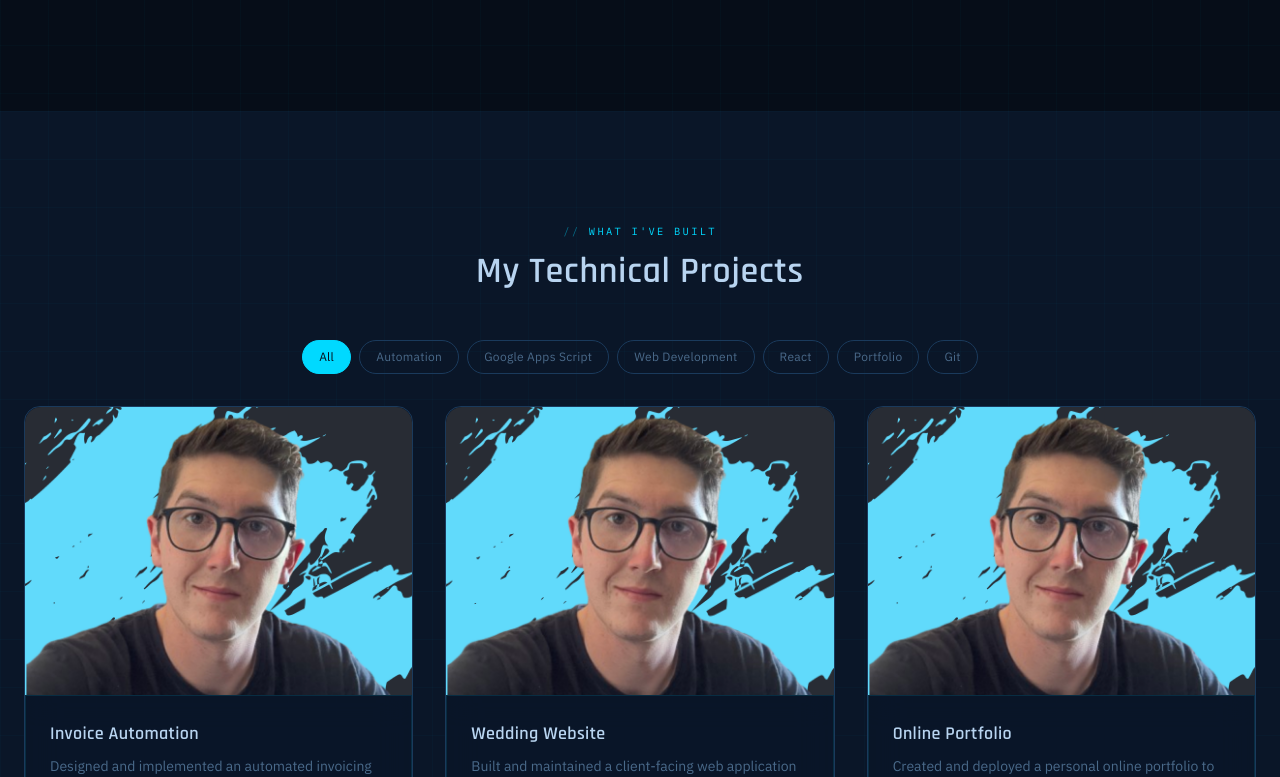
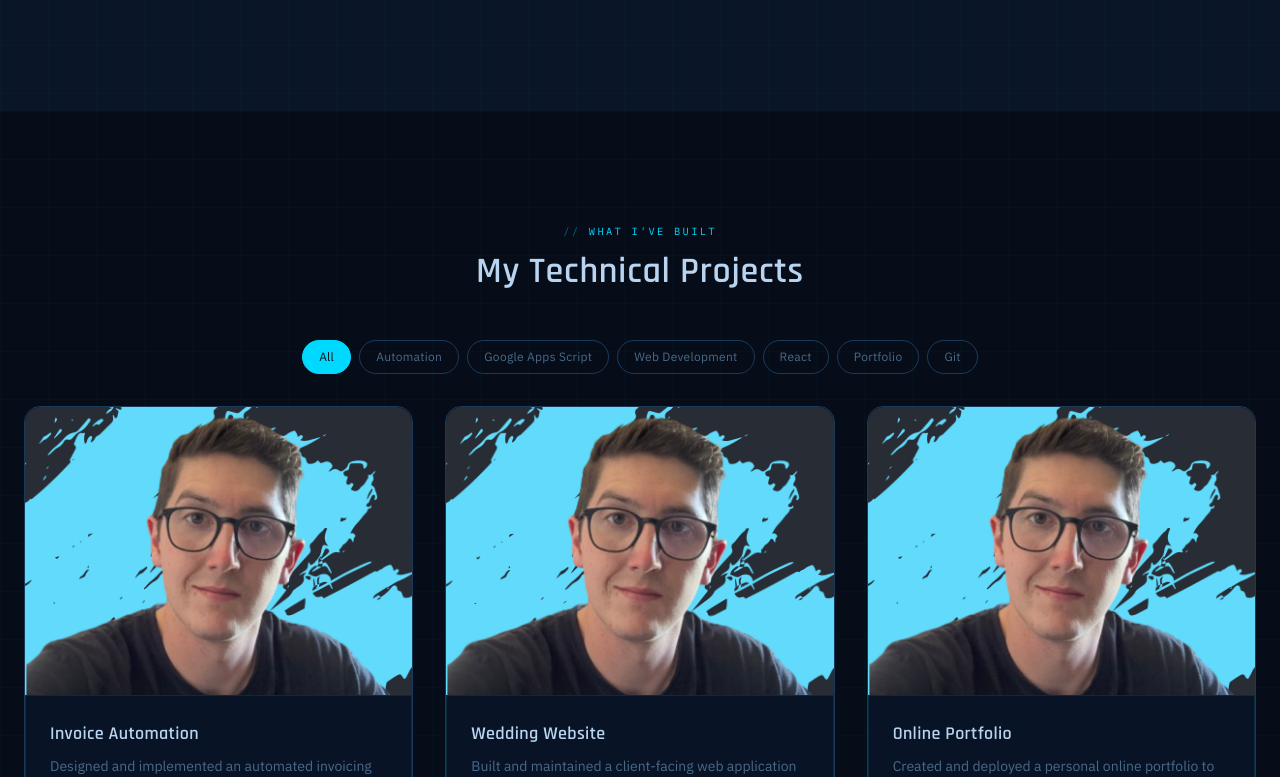
Before and after one commit to peterkey/portfolio-website, a Next.js app: page / in a window 1280 px wide. Shown: the part 6683-7460 px from the top of the page. Built offline with nearby package versions, Linux system fonts and the light colour scheme.

Commit message:
feat(03-01): swap background classes to restore dark/cardDark alternation
- CaseStudiesSection outermost section: dark -> cardDark (position 4)
- ProjectSection outermost section: cardDark -> dark (position 5)

```diff
--- a/src/app/components/CaseStudiesSection.tsx
+++ b/src/app/components/CaseStudiesSection.tsx
@@ -116,7 +116,7 @@ const CaseStudiesSection = () => {
   ];
 
   return (
-    <section id="case-studies" className="py-20 sm:py-28 px-4 bg-trueAutumn-dark relative overflow-hidden">
+    <section id="case-studies" className="py-20 sm:py-28 px-4 bg-trueAutumn-cardDark relative overflow-hidden">
       <div className="absolute inset-0 bg-grid opacity-60" />
       <div className="relative z-10 max-w-7xl mx-auto">
         <motion.div
--- a/src/app/components/ProjectSection.tsx
+++ b/src/app/components/ProjectSection.tsx
@@ -60,7 +60,7 @@ const ProjectSection = () => {
   const allTags = Array.from(new Set(projectData.flatMap(project => project.tag)));
 
   return (
-    <section id='projects' className='py-20 sm:py-28 bg-trueAutumn-cardDark relative overflow-hidden' aria-labelledby="projects-heading">
+    <section id='projects' className='py-20 sm:py-28 bg-trueAutumn-dark relative overflow-hidden' aria-labelledby="projects-heading">
       <div className="absolute inset-0 bg-grid opacity-60" />
       <div className='relative z-10 max-w-7xl mx-auto px-4 sm:px-6'>
         <div className="text-center mb-4">
```
